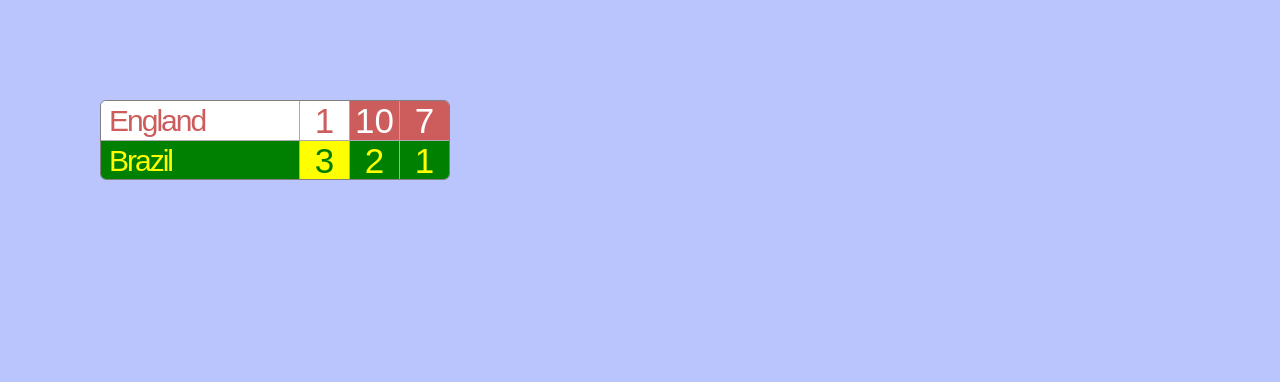
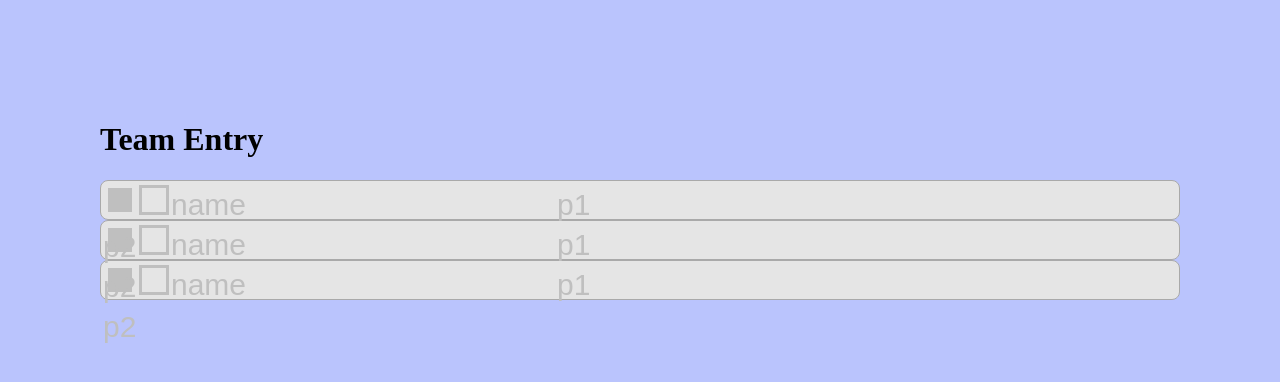
Before and after one commit to iambalaam/rlss-brackets, a React app: page / in a window 1280 px wide. Shown: the top 382 px of the page. Built offline with nearby package versions, Linux system fonts and the light colour scheme; the HTML template or start-up script is replaced by a standard one.

Commit message:
Adding team input

```diff
--- a/package.json
+++ b/package.json
@@ -26,11 +26,13 @@
     "@types/express": "^4.17.11",
     "@types/morgan": "^1.9.2",
     "@types/react": "^17.0.5",
+    "@types/react-color": "2.17.3",
     "@types/react-dom": "^17.0.3",
     "css-loader": "^5.2.4",
     "html-webpack-plugin": "^5.3.1",
     "npm-run-all": "^4.1.5",
     "react": "^17.0.2",
+    "react-color": "2.17.3",
     "react-dom": "^17.0.2",
     "style-loader": "^2.0.0",
     "ts-loader": "^9.1.2",
--- a/src/client/App.tsx
+++ b/src/client/App.tsx
@@ -1,10 +1,12 @@
 import * as React from 'react';
+import { TeamEntry } from './pages/TeamEntry';
 import { Match } from './components/Match'
 
 export function App() {
     return (
         <main>
-            <Match
+            <TeamEntry />
+            {/* <Match
                 aTeam={{
                     id: 1,
                     name: 'England',
@@ -17,11 +19,11 @@
                     primaryColor: 'green',
                     secondaryColor: 'yellow'
                 }}
-                aScore={[1, 10, 7]}
-                bScore={[3, 2, 1]}
+                aScores={[1, 10, 7]}
+                bScores={[3, 2, 1]}
                 bestOf={3}
                 gameNumber={2}
-            />
+            /> */}
         </main>
     );
 }
--- a/src/client/components/Match.css
+++ b/src/client/components/Match.css
@@ -13,7 +13,14 @@
 
     display: grid;
     grid-template-rows: 40px 40px;
+}
+
+.match.bo3 {
     grid-template-columns: 1fr 50px 50px 50px;
+}
+.match.bo5 {
+    width: 450px;
+    grid-template-columns: 1fr 50px 50px 50px 50px 50px;
 }
 
 .match .name {
@@ -30,6 +37,8 @@
 .match .score .score1 { grid-column-start: 2;}
 .match .score .score2 { grid-column-start: 3;}
 .match .score .score3 { grid-column-start: 4;}
+.match .score .score4 { grid-column-start: 5;}
+.match .score .score5 { grid-column-start: 6;}
 
 /* Inside grid */
 .match .a { border-bottom: 1px solid #aaa; }
--- a/src/client/components/Match.tsx
+++ b/src/client/components/Match.tsx
@@ -14,34 +14,36 @@
 export interface MatchProps {
     aTeam: Team,
     bTeam: Team,
-    aScore: MaybeNumber[],
-    bScore: MaybeNumber[],
+    aScores: MaybeNumber[],
+    bScores: MaybeNumber[],
     bestOf: number,
     gameNumber: MaybeNumber;
 }
 
-export function Match(p: MatchProps) {
+export function Match(props: MatchProps) {
+    const { aTeam, bTeam, aScores, bScores, bestOf } = props;
     return (
-        <div className="match">
-            <span className="name a" style={{ color: p.aTeam.secondaryColor, backgroundColor: p.aTeam.primaryColor }}>{p.aTeam.name}</span>
-            <span className="name b" style={{ color: p.bTeam.secondaryColor, backgroundColor: p.bTeam.primaryColor }}>{p.bTeam.name}</span>
-            {p.aScore.map((aScore, i) => {
-                const bScore = p.bScore[i];
+        <div className={`match bo${bestOf}`}>
+            <span className="name a" style={{ color: aTeam.secondaryColor, backgroundColor: aTeam.primaryColor }}>{aTeam.name}</span>
+            <span className="name b" style={{ color: bTeam.secondaryColor, backgroundColor: bTeam.primaryColor }}>{bTeam.name}</span>
+            {Array(bestOf).fill(0).map((_, i) => {
+                const aScore = aScores[i];
+                const bScore = bScores[i];
                 if (!aScore || !bScore) {
                     return <>
-                        <span className={`score score${i + 1} a`} style={{ color: p.aTeam.secondaryColor, backgroundColor: p.aTeam.primaryColor }}></span>
-                        <span className={`score score${i + 1} b`} style={{ color: p.bTeam.secondaryColor, backgroundColor: p.bTeam.primaryColor }}></span>
+                        <span className={`score score${i + 1} a`} style={{ color: aTeam.secondaryColor, backgroundColor: aTeam.primaryColor }}>?</span>
+                        <span className={`score score${i + 1} b`} style={{ color: bTeam.secondaryColor, backgroundColor: bTeam.primaryColor }}>?</span>
                     </>
                 };
                 if (aScore > bScore) {
                     return <>
-                        <span className={`score score${i + 1} a`} style={{ color: p.aTeam.primaryColor, backgroundColor: p.aTeam.secondaryColor }}>{aScore}</span>
-                        <span className={`score score${i + 1} b`} style={{ color: p.bTeam.secondaryColor, backgroundColor: p.bTeam.primaryColor }}>{bScore}</span>
+                        <span className={`score score${i + 1} a`} style={{ color: aTeam.primaryColor, backgroundColor: aTeam.secondaryColor }}>{aScore}</span>
+                        <span className={`score score${i + 1} b`} style={{ color: bTeam.secondaryColor, backgroundColor: bTeam.primaryColor }}>{bScore}</span>
                     </>
                 } else {
                     return <>
-                        <span className={`score score${i + 1} a`} style={{ color: p.aTeam.secondaryColor, backgroundColor: p.aTeam.primaryColor }}>{aScore}</span>
-                        <span className={`score score${i + 1} b`} style={{ color: p.bTeam.primaryColor, backgroundColor: p.bTeam.secondaryColor }}>{bScore}</span>
+                        <span className={`score score${i + 1} a`} style={{ color: aTeam.secondaryColor, backgroundColor: aTeam.primaryColor }}>{aScore}</span>
+                        <span className={`score score${i + 1} b`} style={{ color: bTeam.primaryColor, backgroundColor: bTeam.secondaryColor }}>{bScore}</span>
                     </>
                 }
             })}
--- /dev/null
+++ b/src/client/pages/TeamEntry.css
@@ -0,0 +1,41 @@
+.team{
+    font-family: 'Quantico', sans-serif;
+    font-size: 35px;
+    line-height: 40px;
+
+    height: 40px;
+    min-width: 600px;
+    padding: 2px;
+
+    border: 1px solid darkgray;
+    border-radius: 8px;
+}
+
+.team input {
+    font-family: 'Quantico', sans-serif;
+    font-size: 30px;
+    line-height: 40px;
+    color: currentColor;
+    background-color: transparent;
+    border: none;
+    padding: 0;
+}
+
+.team .github-picker {
+    top: 35px;
+}
+
+.team .primary-colorbox {
+    float: left;
+    height: 24px;
+    width: 24px;
+    margin: 5px;
+    background-color: currentColor;
+}
+.team .secondary-colorbox {
+    float: left;
+    margin: 2px;
+    height: 30px;
+    width: 30px;
+    border: 3px solid currentColor;
+}
--- /dev/null
+++ b/src/client/pages/TeamEntry.tsx
@@ -0,0 +1,113 @@
+import * as React from 'react';
+import { useState, useEffect } from 'react';
+import { GithubPicker } from 'react-color';
+import { OnChangeHandler } from 'react-color/lib/components/common/ColorWrap';
+import './TeamEntry.css';
+
+
+function RocketLeaguePicker({ onChange }: { onChange: OnChangeHandler }) {
+    const columns = 15;
+    return (
+        <GithubPicker
+            width={`${columns * 25 + 13}px`}
+            onChangeComplete={onChange}
+            colors={[
+                '#E5E5E5', '#FF7F7F', '#FF9F7F', '#FFCF7F', '#EFFF7F', '#AFFF7F', '#7FFF7F', '#7FFFB2', '#7FE9FF', '#7FB0FF', '#7F88FF', '#AE7FFF', '#E57FFF', '#FF7FD0', '#FF7F94',
+                '#BFBFBF', '#FF5959', '#FF8259', '#FFC059', '#EAFF59', '#97FF59', '#59FF59', '#59FF9B', '#59E3FF', '#5998FF', '#5964FF', '#9659FF', '#DD59FF', '#FF59C2', '#FF5974',
+                '#999999', '#FF3232', '#FF6532', '#FFB232', '#E5FF32', '#7FFF32', '#32FF32', '#32FF84', '#32DCFF', '#3281FF', '#3240FF', '#7D32FF', '#D632FF', '#FF32B4', '#FF3255',
+                '#666666', '#FF0000', '#FF3F00', '#FF9F00', '#DFFF00', '#5FFF00', '#00FF00', '#00FF66', '#00D4FF', '#0061FF', '#0011FF', '#5D00FF', '#CC00FF', '#FF00A1', '#FF002A',
+                '#3F3F3F', '#B20000', '#B22C00', '#B26F00', '#9CB200', '#42B200', '#00B200', '#00B247', '#0094B2', '#0044B2', '#000BB2', '#4100B2', '#8E00B2', '#B20071', '#B2001D',
+                '#262626', '#660000', '#661900', '#663F00', '#596600', '#266600', '#006600', '#006628', '#005466', '#002766', '#000666', '#250066', '#510066', '#660040', '#660011',
+                '#000000', '#330000', '#330C00', '#331F00', '#2C3300', '#133300', '#003200', '#003314', '#002A33', '#001333', '#000333', '#120033', '#280033', '#330020', '#330008',
+            ]}
+        />
+    )
+}
+
+interface TeamInfo {
+    id: number;
+    name: string;
+    player1: string;
+    player2: string;
+    primaryColor: string;
+    secondaryColor: string;
+}
+interface EmptyTeam { };
+type MaybeTeam = TeamInfo | EmptyTeam;
+
+function TeamSetup(props: { team: MaybeTeam, onChange: (team: TeamInfo) => void }) {
+    const team: TeamInfo = {
+        id: -1,
+        name: 'name',
+        primaryColor: '#E5E5E5',
+        secondaryColor: '#BFBFBF',
+        player1: 'p1',
+        player2: 'p2',
+        ...props.team
+    }
+
+    // Event Handlers
+    const [primaryPicker, showPrimaryPicker] = useState(false);
+    const [secondaryPicker, showSecondaryPicker] = useState(false);
+    const primaryOnChange: OnChangeHandler = (color) => {
+        showPrimaryPicker(false);
+        props.onChange({ ...team, primaryColor: color.hex });
+    }
+    const secondaryOnChange: OnChangeHandler = (color) => {
+        showSecondaryPicker(false);
+        props.onChange({ ...team, secondaryColor: color.hex });
+    }
+
+    const onChange = (field: keyof TeamInfo) => (event: React.FormEvent<HTMLInputElement>) => {
+        props.onChange({ ...team, [field]: (event.target as HTMLInputElement).value });
+    }
+
+    // Window events
+    const handleClickOff = () => {
+        console.log('CLOSING');
+
+        showPrimaryPicker(false);
+        showSecondaryPicker(false);
+    }
+    useEffect(() => {
+        if (primaryPicker || secondaryPicker) {
+            document.addEventListener('click', handleClickOff, false);
+            return () => { document.removeEventListener('click', handleClickOff); }
+        }
+    }, [primaryPicker, secondaryPicker]);
+
+
+    return (
+        <div className="team" style={{ backgroundColor: team.primaryColor, color: team.secondaryColor }}>
+            <span className="primary-colorbox" onClick={(e) => { e.preventDefault(); showPrimaryPicker(true); return false; }}>
+                {primaryPicker && <RocketLeaguePicker onChange={primaryOnChange} />}
+            </span>
+            <span className="secondary-colorbox" onClick={(e) => { e.preventDefault(); showSecondaryPicker(true); return false; }}>
+                {secondaryPicker && <RocketLeaguePicker onChange={secondaryOnChange} />}
+            </span>
+            <input type="text" className="name" onChange={onChange('name')} value={team.name}></input>
+            <input type="text" className="player1" onChange={onChange('player1')} value={team.player1}></input>
+            <input type="text" className="player2" onChange={onChange('player2')} value={team.player2}></input>
+        </div>
+    )
+}
+
+export function TeamEntry() {
+    const [teams, setTeams] = useState<(MaybeTeam)[]>([{}, {}, {}]);
+
+    return (
+        <div>
+            <h1>Team Entry</h1>
+
+            {teams.map((team, i) => {
+                const onChange = (team: TeamInfo) => {
+                    const newTeams = [...teams];
+                    newTeams[i] = team;
+                    setTeams(newTeams);
+                }
+                return <TeamSetup team={team} onChange={onChange} />
+            })}
+
+        </div>
+    );
+}
--- a/src/client/webpack.config.js
+++ b/src/client/webpack.config.js
@@ -5,7 +5,7 @@
 const BUILD_DIR = resolve(__dirname, '../..', 'dist', 'client');
 
 // HTML Template
-const template = ({ htmlWebpackPlugin }) => `
+const template = ({ _htmlWebpackPlugin }) => `
     <html>
       <head>
         <meta charset="utf-8">
@@ -14,11 +14,9 @@
         <link rel="icon" href="favicon.ico">
         <link rel="preconnect" href="https://fonts.gstatic.com">
         <link href="https://fonts.googleapis.com/css2?family=Quantico:ital,wght@1,700&display=swap" rel="stylesheet">
-        ${htmlWebpackPlugin.tags.headTags}
       </head>
       <body>
         <div id="root"></div>
-        ${htmlWebpackPlugin.tags.bodyTags}
       </body>
     </html>
   `;
```
Also changed, not shown: 1 other file (tests, documents, lock files or other folders).
